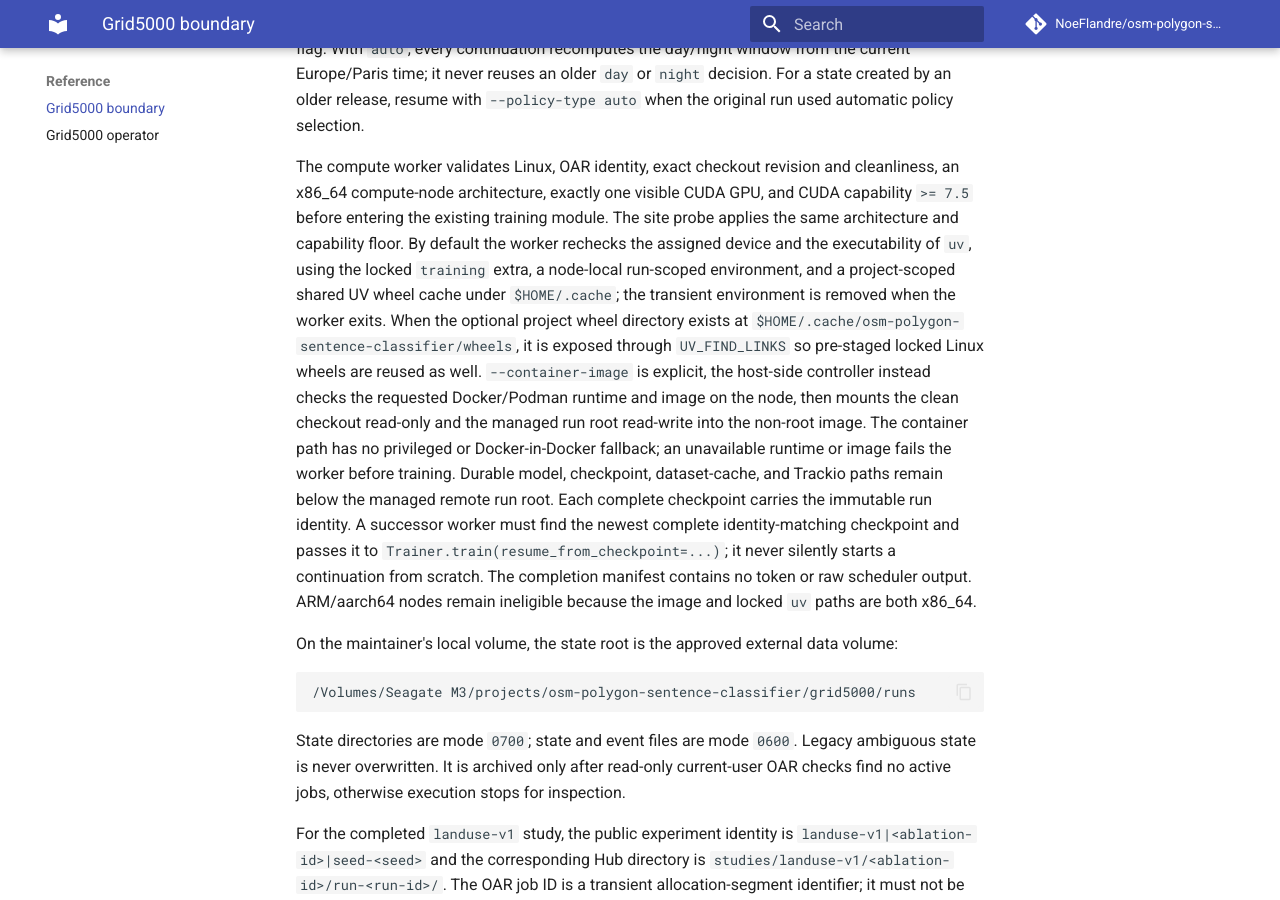
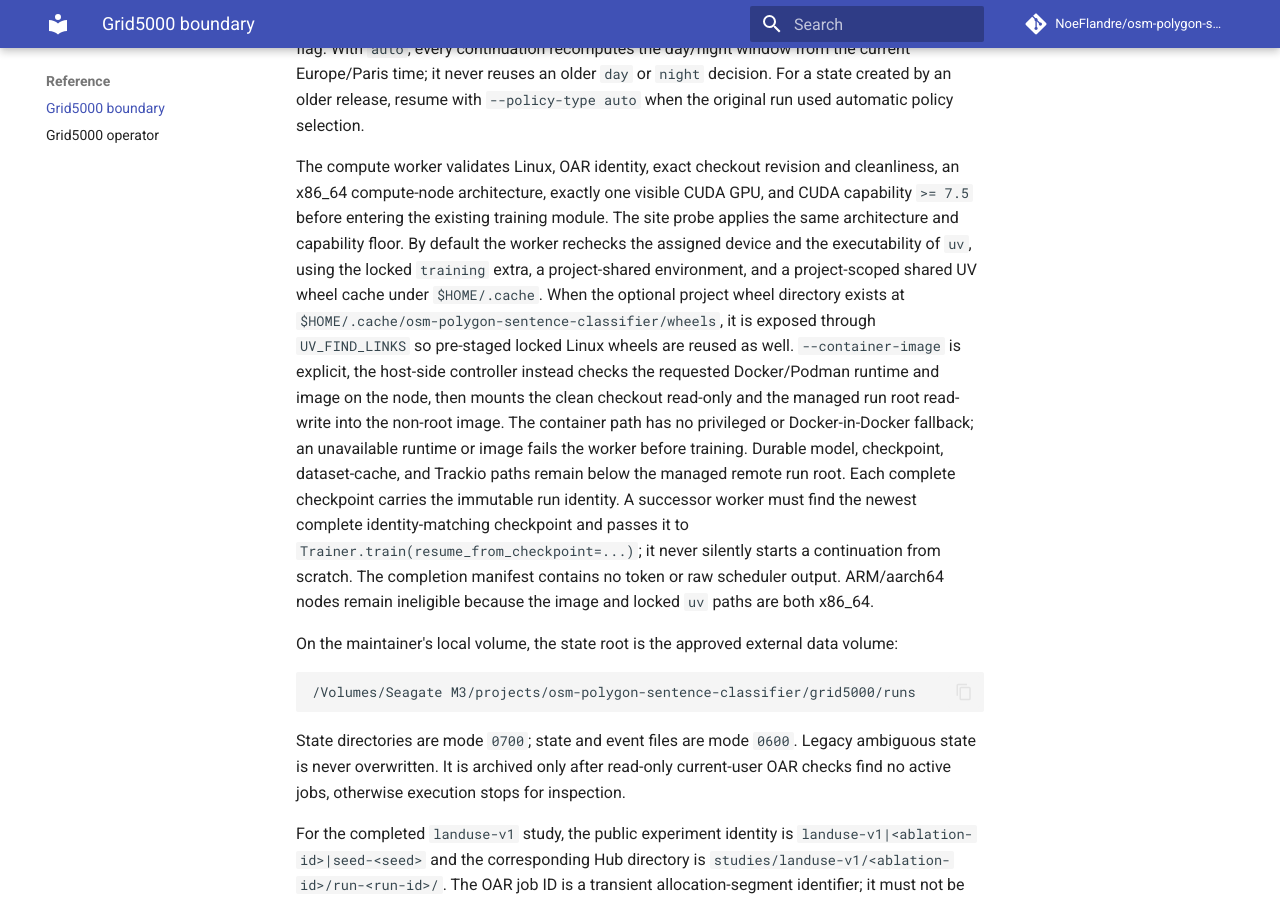
Before and after one commit to NoeFlandre/osm-polygon-sentence-classifier, an MkDocs documentation site: the page built from docs/reference/grid5000-boundary.md, in a window 1280 px wide and 900 px high, scrolled down 1262 px. Built offline with MkDocs 1.6.1 and Material for MkDocs 9.7.7, drawn with Linux system fonts in a browser that asks for light colours; comment, search, counter and statistics services are not loaded.

Commit message:
perf: reuse Grid5000 training environment

```diff
--- a/docs/reference/grid5000-boundary.md
+++ b/docs/reference/grid5000-boundary.md
@@ -54,9 +54,8 @@ cleanliness, an x86_64 compute-node architecture, exactly one visible CUDA GPU,
 and CUDA capability `>= 7.5` before entering the existing training module. The
 site probe applies the same architecture and capability floor. By default the
 worker rechecks the assigned device and the executability of `uv`, using the
-   locked `training` extra, a node-local run-scoped environment, and a project-scoped
-   shared UV wheel cache under `$HOME/.cache`; the transient environment is
-   removed when the worker exits. When
+   locked `training` extra, a project-shared environment, and a project-scoped
+   shared UV wheel cache under `$HOME/.cache`. When
 the optional project wheel directory exists at
 `$HOME/.cache/osm-polygon-sentence-classifier/wheels`, it is exposed through
 `UV_FIND_LINKS` so pre-staged locked Linux wheels are reused as well.
```
Also changed, not shown: docs/reference/grid5000-operator.md (+1 -1 lines), 2 other files.
